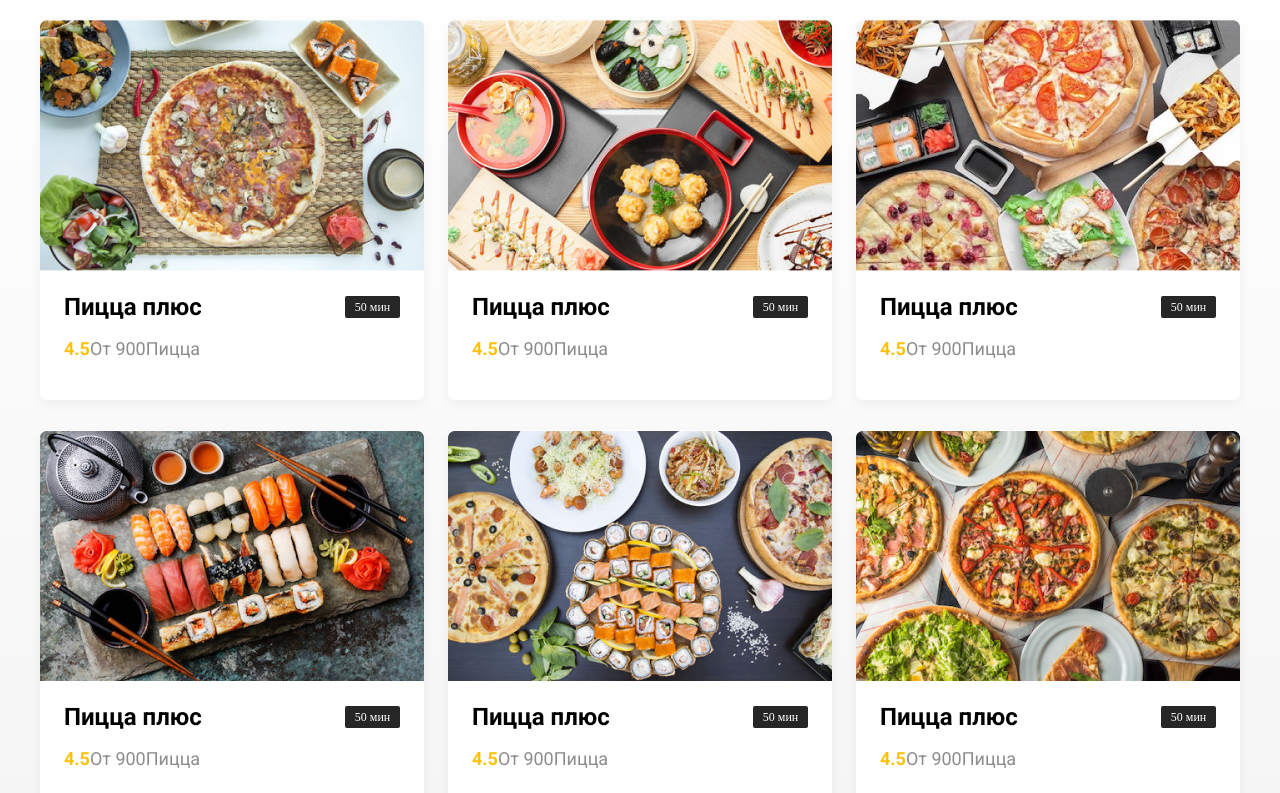
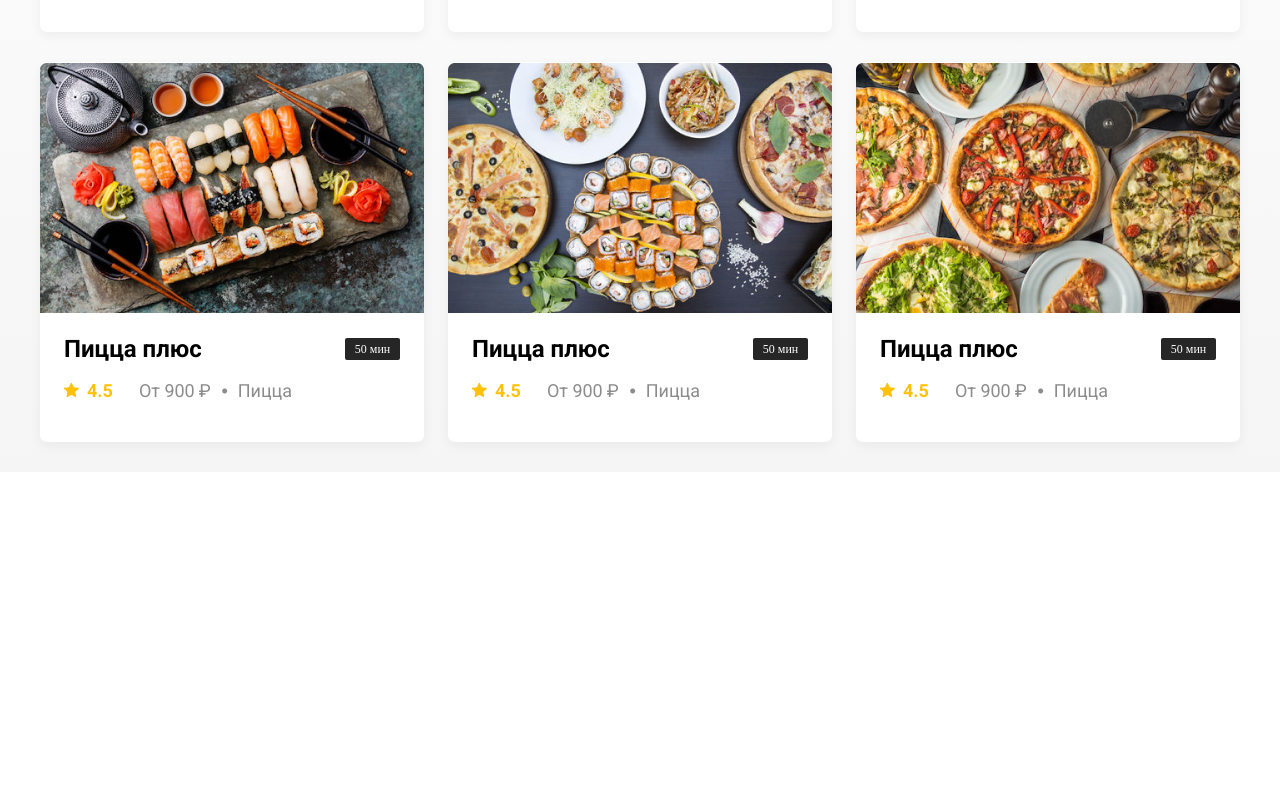
Before and after one commit to sftvov/site-food, a plain HTML site: page index.html in a window 1280 px wide. Shown: the part 490-1283 px from the top of the page. After the commit the page ends 962 px from the top, so only its background shows below. Drawn offline with Linux system fonts and the light colour scheme; a web font is replaced by a local one.

Commit message:
finished main-content

```diff
--- a/index.html
+++ b/index.html
@@ -7,7 +7,7 @@
 		<title>Delivery Food</title>
 	</head>
 	<body>
-		<header class="header">
+		<!-- <header class="header">
 			<div class="header__logo">
 				<img src="img/logo.png" alt="" />
 			</div>
@@ -43,7 +43,7 @@
 				</p>
 			</div>
 			<img class="banner__picture" src="img/first-banner.png" alt="" />
-		</div>
+		</div> -->
 		<div class="gradient-block">
 			<div class="main-content">
 				<div class="main-content__head">
--- a/scss/style.scss
+++ b/scss/style.scss
@@ -117,6 +117,7 @@ body {
 	align-items: center;
 	flex: 1;
 	max-width: 1200px;
+	margin-top: 56px;
 	&__head {
 		display: flex;
 		align-items: center;
@@ -208,8 +209,10 @@ body {
 		letter-spacing: 0em;
 		text-align: left;
 		color: #ffc107;
+		margin-right: 26px;
 		&:before {
-			content: url(img/star.png);
+			content: url('/img/star.png');
+			margin-right: 8px;
 		}
 	}
 
@@ -222,6 +225,10 @@ body {
 		letter-spacing: 0em;
 		text-align: left;
 		color: #8c8c8c;
+		&:after {
+			content: '₽';
+			margin: 0 11px 0 4px;
+		}
 	}
 
 	&__category {
@@ -233,5 +240,11 @@ body {
 		letter-spacing: 0em;
 		text-align: left;
 		color: #8c8c8c;
+		&:before {
+			position: relative;
+			bottom: 3px;
+			content: url('/img/ellipse.png');
+			margin-right: 10px;
+		}
 	}
 }
```
Also changed, not shown: css/style.css, img/Ellipse.png (added).
